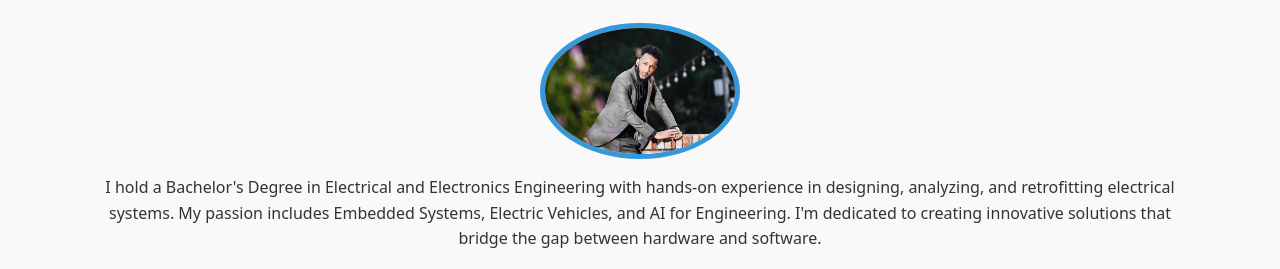
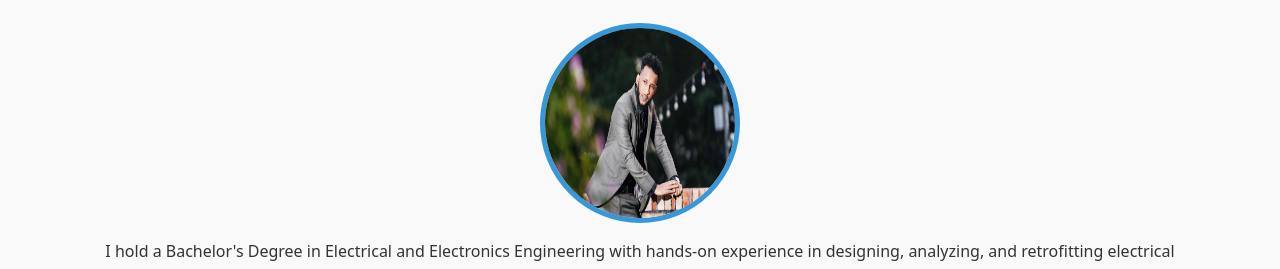
Before and after one commit to Ridwan1121/ridwanfarah-portfolio, a plain HTML site: page index.html in a window 1280 px wide. Shown: the part 453-722 px from the top of the page. Drawn offline with Linux system fonts and the light colour scheme.

Commit message:
Updated portfolio project

```diff
--- a/index.html
+++ b/index.html
@@ -297,7 +297,8 @@
       <div class="container">
         <h2 data-i18n="section_profile">Profile</h2>
         <a href="img/profile.jpg" target="_blank" rel="noopener">
-          <img src="img/profile.jpg" width="200" height="" alt="Portrait of Ridwan Farah" onerror="this.alt='Profile photo unavailable'" />
+          <!-- SAXDA: height-ka waxaa la saxiyay -->
+          <img src="img/profile.jpg" width="200" height="200" alt="Portrait of Ridwan Farah" onerror="this.alt='Profile photo unavailable'" />
         </a>
         <p data-i18n="profile_text">I hold a Bachelor's Degree in Electrical and Electronics Engineering with hands-on experience in designing, analyzing, and retrofitting electrical systems. My passion includes Embedded Systems, Electric Vehicles, and AI for Engineering. I'm dedicated to creating innovative solutions that bridge the gap between hardware and software.</p>
         <div class="stats" aria-label="Quick stats">
```
